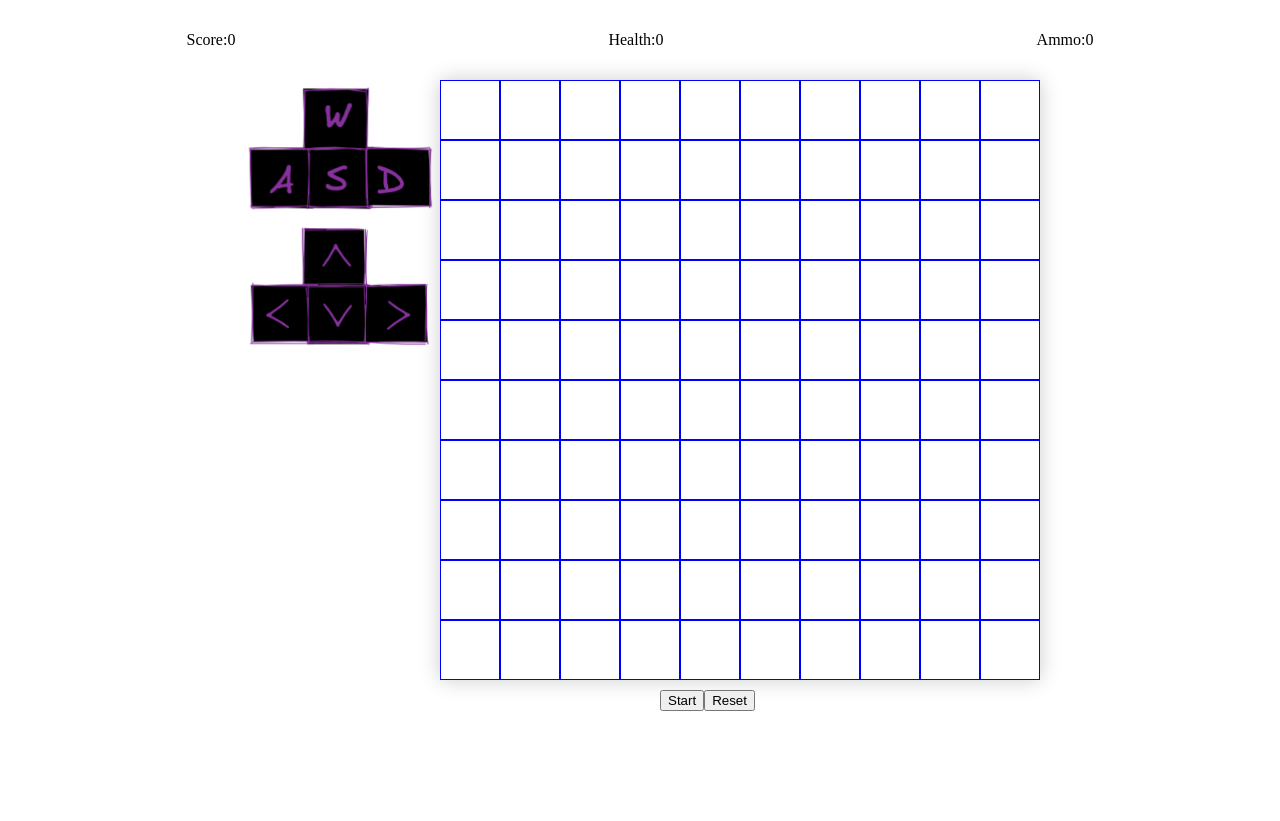
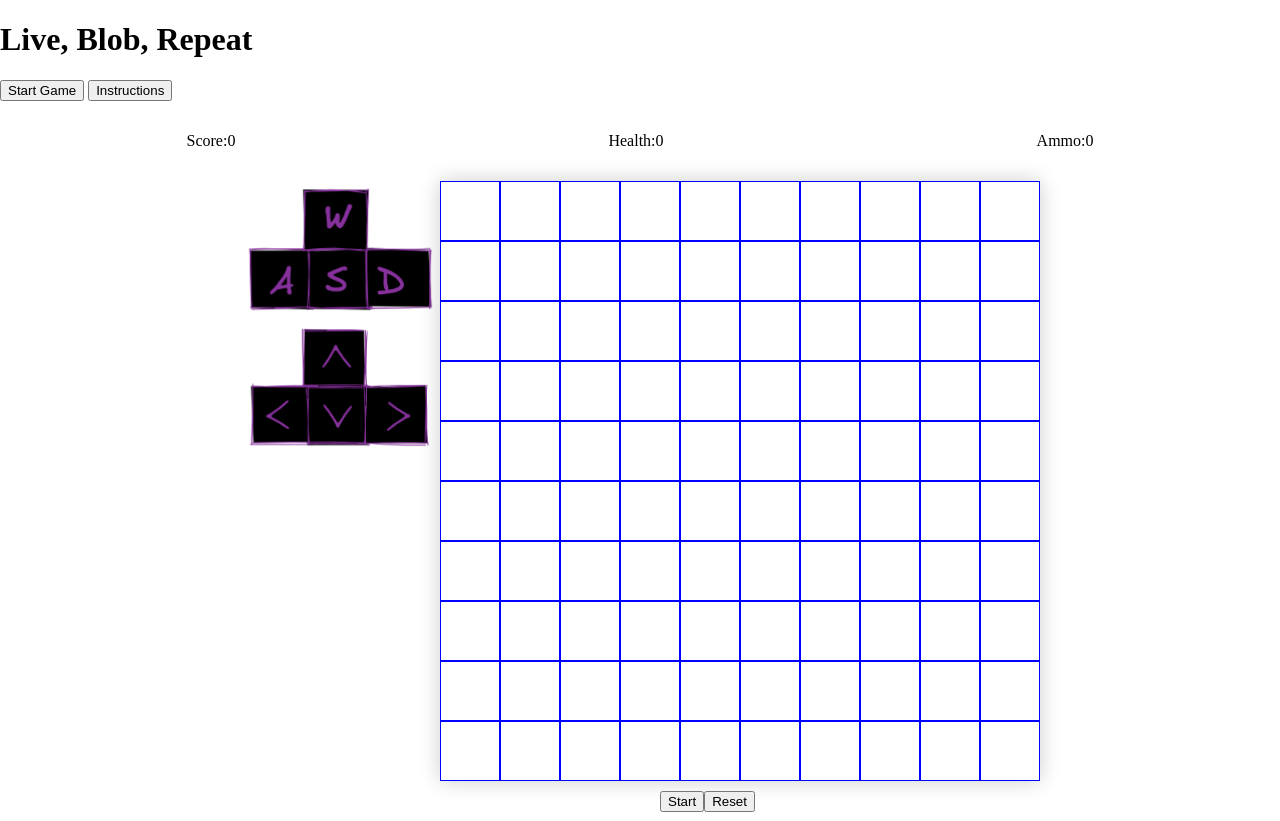
Before and after one commit to Rafaelvsoares/project-01, a plain HTML site: page index.html in a window 1280 px wide. Before the commit the page ends 800 px from the top, so only its background shows below. Drawn offline with Linux system fonts and the light colour scheme.

Commit message:
working on main menu for the game

```diff
--- a/index.html
+++ b/index.html
@@ -5,10 +5,15 @@
   <meta http-equiv="X-UA-Compatible" content="IE=edge">
   <meta name="viewport" content="width=device-width, initial-scale=1.0">
   <link rel="stylesheet" href="./styles/main.css"/>
-  <title>Rogue-like Game</title>
+  <title>Live, Blob, Repeat</title>
   <script defer src="./scripts/app.js"></script>
 </head>
 <body>
+  <div id="menu" class="active">
+    <h1>Live, Blob, Repeat</h1>
+    <button>Start Game</button>
+    <button>Instructions</button>
+  </div>
   <div class="controls-wrapper">
     <p>Score:<span class="score-points">0</span></p>
     <p>Health:<span class="health-points">0</span></p>
```
